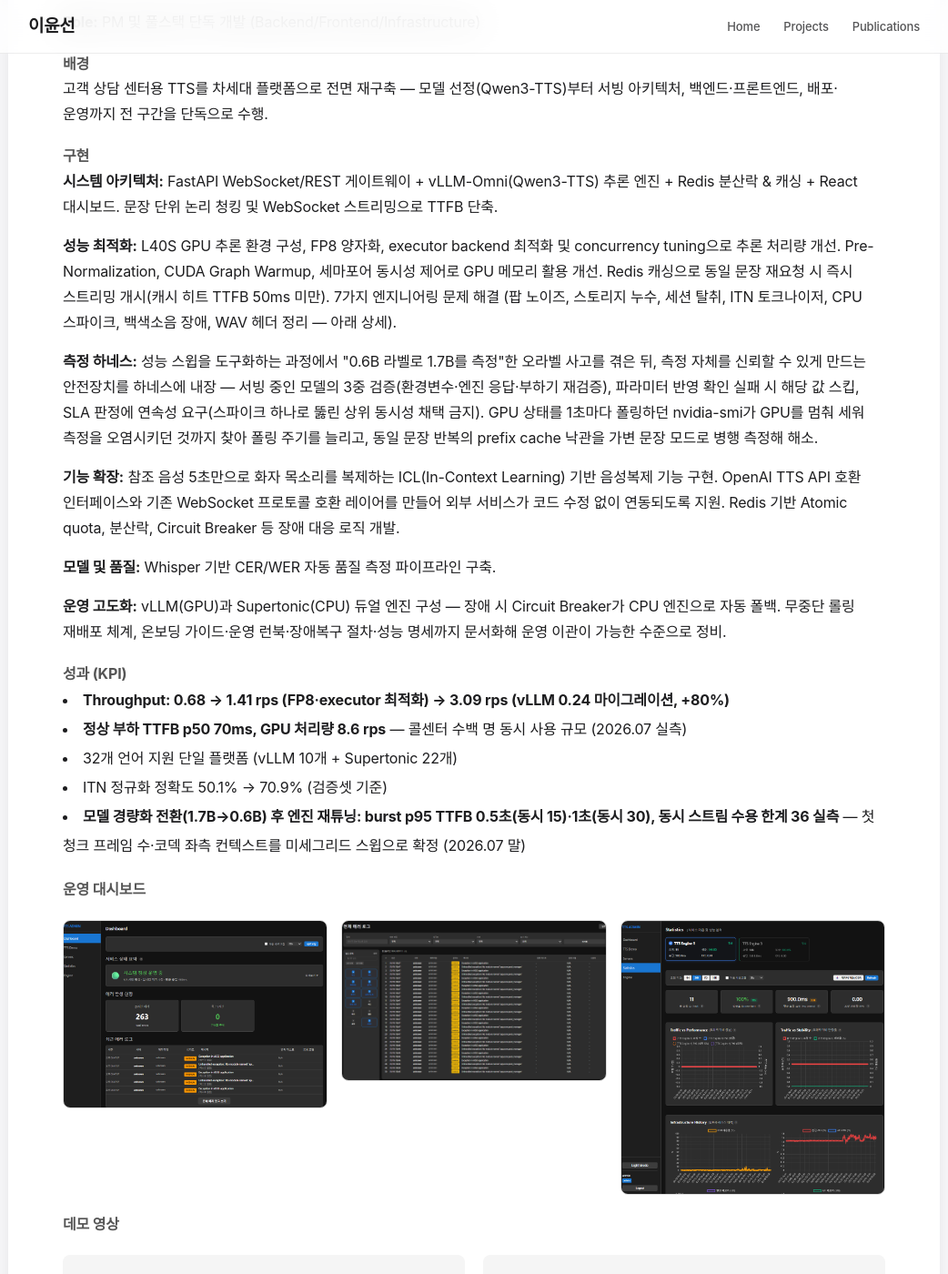
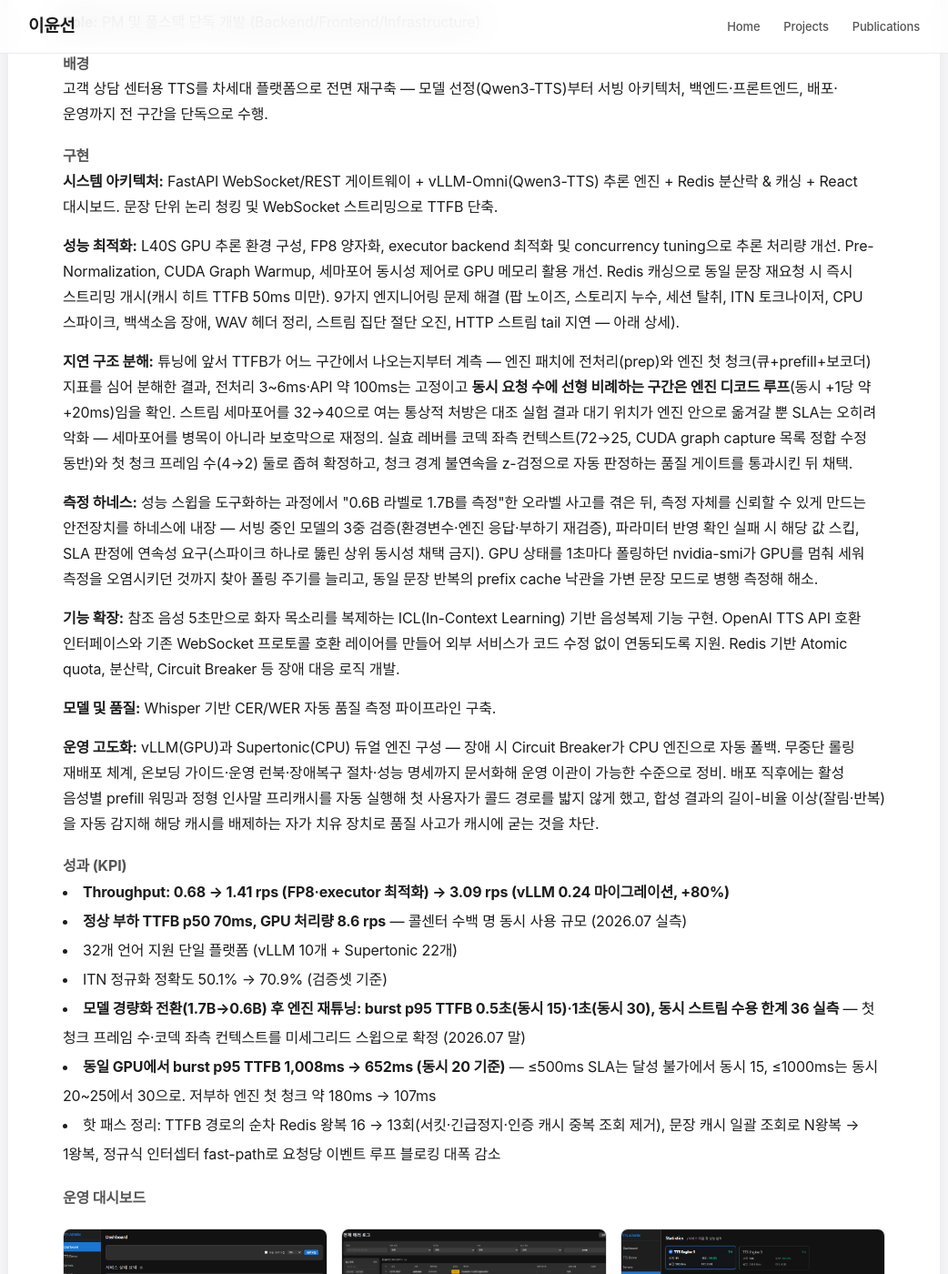
Before and after one commit to ckc5800/ckc5800.github.io, a Jekyll site: the page built from projects.html, in a window 1280 px wide and 1400 px high, scrolled down 830 px. Shown: the whole window at 91% size, without its empty margins (119-1161 px from the left). Built offline with Jekyll 4.4.1, drawn with Linux system fonts in a browser that asks for light colours; some web fonts are replaced; some of the changed text lies outside the part shown.

Commit message:
TTS 카드 갱신 — 지연 구조 분해 서술 추가 + 07말~08초 작업 반영 (7→9가지)
- 구현에 '지연 구조 분해' 절 신설: TTFB 3구간 계측으로 병목이 엔진 디코드
  루프임을 실증, 세마포어 개방 대조실험(악화), 실효 레버 2종 확정 경위
- KPI: 동시 20 p95 1,008→652ms · 엔진 첫 청크 180→107ms · 핫패스 Redis 왕복 16→13
- 운영 고도화: 배포 후 prefill 워밍/인사말 프리캐시, 길이-비율 이상 자가 치유
- 엔지니어링 8·9 추가: 스트림 집단 절단 오진(크래시 아님, 서킷 연쇄),
  HTTP 스트림 tail 지연(WS식 EOS 조기 flush 이식)

```diff
--- a/projects.html
+++ b/projects.html
@@ -56,11 +56,12 @@ title: Projects
 
     <h4 style="margin-top: 20px; color: #555;">구현</h4>
     <p><strong>시스템 아키텍처:</strong> FastAPI WebSocket/REST 게이트웨이 + vLLM-Omni(Qwen3-TTS) 추론 엔진 + Redis 분산락 & 캐싱 + React 대시보드. 문장 단위 논리 청킹 및 WebSocket 스트리밍으로 TTFB 단축.</p>
-    <p><strong>성능 최적화:</strong> L40S GPU 추론 환경 구성, FP8 양자화, executor backend 최적화 및 concurrency tuning으로 추론 처리량 개선. Pre-Normalization, CUDA Graph Warmup, 세마포어 동시성 제어로 GPU 메모리 활용 개선. Redis 캐싱으로 동일 문장 재요청 시 즉시 스트리밍 개시(캐시 히트 TTFB 50ms 미만). 7가지 엔지니어링 문제 해결 (팝 노이즈, 스토리지 누수, 세션 탈취, ITN 토크나이저, CPU 스파이크, 백색소음 장애, WAV 헤더 정리 — 아래 상세).</p>
+    <p><strong>성능 최적화:</strong> L40S GPU 추론 환경 구성, FP8 양자화, executor backend 최적화 및 concurrency tuning으로 추론 처리량 개선. Pre-Normalization, CUDA Graph Warmup, 세마포어 동시성 제어로 GPU 메모리 활용 개선. Redis 캐싱으로 동일 문장 재요청 시 즉시 스트리밍 개시(캐시 히트 TTFB 50ms 미만). 9가지 엔지니어링 문제 해결 (팝 노이즈, 스토리지 누수, 세션 탈취, ITN 토크나이저, CPU 스파이크, 백색소음 장애, WAV 헤더 정리, 스트림 집단 절단 오진, HTTP 스트림 tail 지연 — 아래 상세).</p>
+    <p><strong>지연 구조 분해:</strong> 튜닝에 앞서 TTFB가 어느 구간에서 나오는지부터 계측 — 엔진 패치에 전처리(prep)와 엔진 첫 청크(큐+prefill+보코더) 지표를 심어 분해한 결과, 전처리 3~6ms·API 약 100ms는 고정이고 <strong>동시 요청 수에 선형 비례하는 구간은 엔진 디코드 루프</strong>(동시 +1당 약 +20ms)임을 확인. 스트림 세마포어를 32→40으로 여는 통상적 처방은 대조 실험 결과 대기 위치가 엔진 안으로 옮겨갈 뿐 SLA는 오히려 악화 — 세마포어를 병목이 아니라 보호막으로 재정의. 실효 레버를 코덱 좌측 컨텍스트(72→25, CUDA graph capture 목록 정합 수정 동반)와 첫 청크 프레임 수(4→2) 둘로 좁혀 확정하고, 청크 경계 불연속을 z-검정으로 자동 판정하는 품질 게이트를 통과시킨 뒤 채택.</p>
     <p><strong>측정 하네스:</strong> 성능 스윕을 도구화하는 과정에서 "0.6B 라벨로 1.7B를 측정"한 오라벨 사고를 겪은 뒤, 측정 자체를 신뢰할 수 있게 만드는 안전장치를 하네스에 내장 — 서빙 중인 모델의 3중 검증(환경변수·엔진 응답·부하기 재검증), 파라미터 반영 확인 실패 시 해당 값 스킵, SLA 판정에 연속성 요구(스파이크 하나로 뚫린 상위 동시성 채택 금지). GPU 상태를 1초마다 폴링하던 nvidia-smi가 GPU를 멈춰 세워 측정을 오염시키던 것까지 찾아 폴링 주기를 늘리고, 동일 문장 반복의 prefix cache 낙관을 가변 문장 모드로 병행 측정해 해소.</p>
     <p><strong>기능 확장:</strong> 참조 음성 5초만으로 화자 목소리를 복제하는 ICL(In-Context Learning) 기반 음성복제 기능 구현. OpenAI TTS API 호환 인터페이스와 기존 WebSocket 프로토콜 호환 레이어를 만들어 외부 서비스가 코드 수정 없이 연동되도록 지원. Redis 기반 Atomic quota, 분산락, Circuit Breaker 등 장애 대응 로직 개발.</p>
     <p><strong>모델 및 품질:</strong> Whisper 기반 CER/WER 자동 품질 측정 파이프라인 구축.</p>
-    <p><strong>운영 고도화:</strong> vLLM(GPU)과 Supertonic(CPU) 듀얼 엔진 구성 — 장애 시 Circuit Breaker가 CPU 엔진으로 자동 폴백. 무중단 롤링 재배포 체계, 온보딩 가이드·운영 런북·장애복구 절차·성능 명세까지 문서화해 운영 이관이 가능한 수준으로 정비.</p>
+    <p><strong>운영 고도화:</strong> vLLM(GPU)과 Supertonic(CPU) 듀얼 엔진 구성 — 장애 시 Circuit Breaker가 CPU 엔진으로 자동 폴백. 무중단 롤링 재배포 체계, 온보딩 가이드·운영 런북·장애복구 절차·성능 명세까지 문서화해 운영 이관이 가능한 수준으로 정비. 배포 직후에는 활성 음성별 prefill 워밍과 정형 인사말 프리캐시를 자동 실행해 첫 사용자가 콜드 경로를 밟지 않게 했고, 합성 결과의 길이-비율 이상(잘림·반복)을 자동 감지해 해당 캐시를 배제하는 자가 치유 장치로 품질 사고가 캐시에 굳는 것을 차단.</p>
 
     <h4 style="margin-top: 20px; color: #555;">성과 (KPI)</h4>
     <ul style="list-style-position: inside; line-height: 2;">
@@ -69,6 +70,8 @@ title: Projects
         <li>32개 언어 지원 단일 플랫폼 (vLLM 10개 + Supertonic 22개)</li>
         <li>ITN 정규화 정확도 50.1% → 70.9% (검증셋 기준)</li>
         <li><strong>모델 경량화 전환(1.7B→0.6B) 후 엔진 재튜닝: burst p95 TTFB 0.5초(동시 15)·1초(동시 30), 동시 스트림 수용 한계 36 실측</strong> — 첫 청크 프레임 수·코덱 좌측 컨텍스트를 미세그리드 스윕으로 확정 (2026.07 말)</li>
+        <li><strong>동일 GPU에서 burst p95 TTFB 1,008ms → 652ms (동시 20 기준)</strong> — ≤500ms SLA는 달성 불가에서 동시 15, ≤1000ms는 동시 20~25에서 30으로. 저부하 엔진 첫 청크 약 180ms → 107ms</li>
+        <li>핫 패스 정리: TTFB 경로의 순차 Redis 왕복 16 → 13회(서킷·긴급정지·인증 캐시 중복 조회 제거), 문장 캐시 일괄 조회로 N왕복 → 1왕복, 정규식 인터셉터 fast-path로 요청당 이벤트 루프 블로킹 대폭 감소</li>
     </ul>
 
     <h4 style="margin-top: 20px; color: #555;">운영 대시보드</h4>
@@ -90,7 +93,7 @@ title: Projects
         </div>
     </div>
 
-    <h4 style="margin-top: 20px; color: #555;">핵심 엔지니어링 (7가지 문제 해결)</h4>
+    <h4 style="margin-top: 20px; color: #555;">핵심 엔지니어링 (9가지 문제 해결)</h4>
     <ol style="list-style-position: inside; line-height: 2;">
         <li><strong>스트리밍 팝 노이즈</strong> — 스트리밍 중 간헐적으로 '틱' 잡음 발생. PCM 청크가 홀수 바이트로 끊겨 와 16bit 샘플 정렬이 깨지는 것이 원인. 잔여 바이트를 다음 청크에 이어 붙이는 Residual Buffer로 정렬을 보장하고, 청크 경계에 Micro-fade를 적용해 해결</li>
         <li><strong>스토리지 누수</strong> — 보이스를 삭제해도 디스크 사용량이 계속 증가. 원본을 지워도 파생된 MD5 해시 캐시 파일이 남는 구조여서, 파생 파일까지 추적해 함께 지우는 Deep GC를 구현해 차단</li>
@@ -99,6 +102,8 @@ title: Projects
         <li><strong>CPU 스파이크 (ReDoS 가드 오버헤드)</strong> — 정규식 치환의 ReDoS 방어용 ThreadPoolExecutor(max_workers=1) 가드가 치환마다 새로 인스턴스화되어 다수 합성 시 CPU 스파이크와 지연을 유발. 오버엔지니어링된 가드를 철거하고 네이티브 C 구현체(re.sub) 동기 호출로 교체해 핫 패스 병목 제거</li>
         <li><strong>전면 백색소음 장애</strong> — vLLM 0.24 전환 직후 모든 합성이 백색소음으로 재생되는 문제를 추적해, 엔진의 SSE(JSON) 응답이 그대로 PCM으로 재생된 것이 원인임을 확인. 응답 포맷을 오디오로 강제해 해결</li>
         <li><strong>스트리밍 WAV 헤더 정리</strong> — 엔진이 문장마다 RIFF 헤더를 붙여 보내 클라이언트 디코딩이 어긋나는 문제. 문장별 헤더를 걷어내고 세션 전체에 스트리밍 WAV 헤더를 한 번만 내보내는 구조로 정리해 해결</li>
+        <li><strong>크래시로 오진할 뻔한 스트림 집단 절단</strong> — 고부하 burst 도중 스트림이 무더기로 끊기고 수 분간 무응답. 엔진 크래시로 보고 GPU 메모리와 CUDA graph 설정을 의심했으나, 컨테이너 재시작 횟수가 0인 것을 확인하고 가설을 폐기. 실체는 오픈소스 추론 엔진(vLLM-Omni) 자체의 텐서 결합 오류가 집단 발생하자 API 서킷 브레이커가 열려 빈 응답을 반환한 연쇄였음. 원인을 바로잡아 무고하게 보류돼 있던 튜닝 값의 채택을 재개하고, 동시 한도를 실측 실링(40)보다 한 티어 낮춰(36) 과부하 진입 자체를 완화</li>
+        <li><strong>HTTP 스트림 tail 지연</strong> — 저지연을 표방하는 HTTP 스트림이 실제로는 문장별 tail 버퍼를 문장 끝까지 붙들어, 약 615ms 분량이 모일 때까지 한 바이트도 내보내지 않던 구조. WebSocket 경로에만 있던 무음 감지 기반 조기 flush(연속 무음 150ms)를 동일 trim·fade 파라미터로 HTTP 경로에 이식해 단문 TTFB와 다문장 경계 끊김을 함께 해소</li>
     </ol>
 
     <div class="tech-tags" style="margin-top: 20px;">
```
